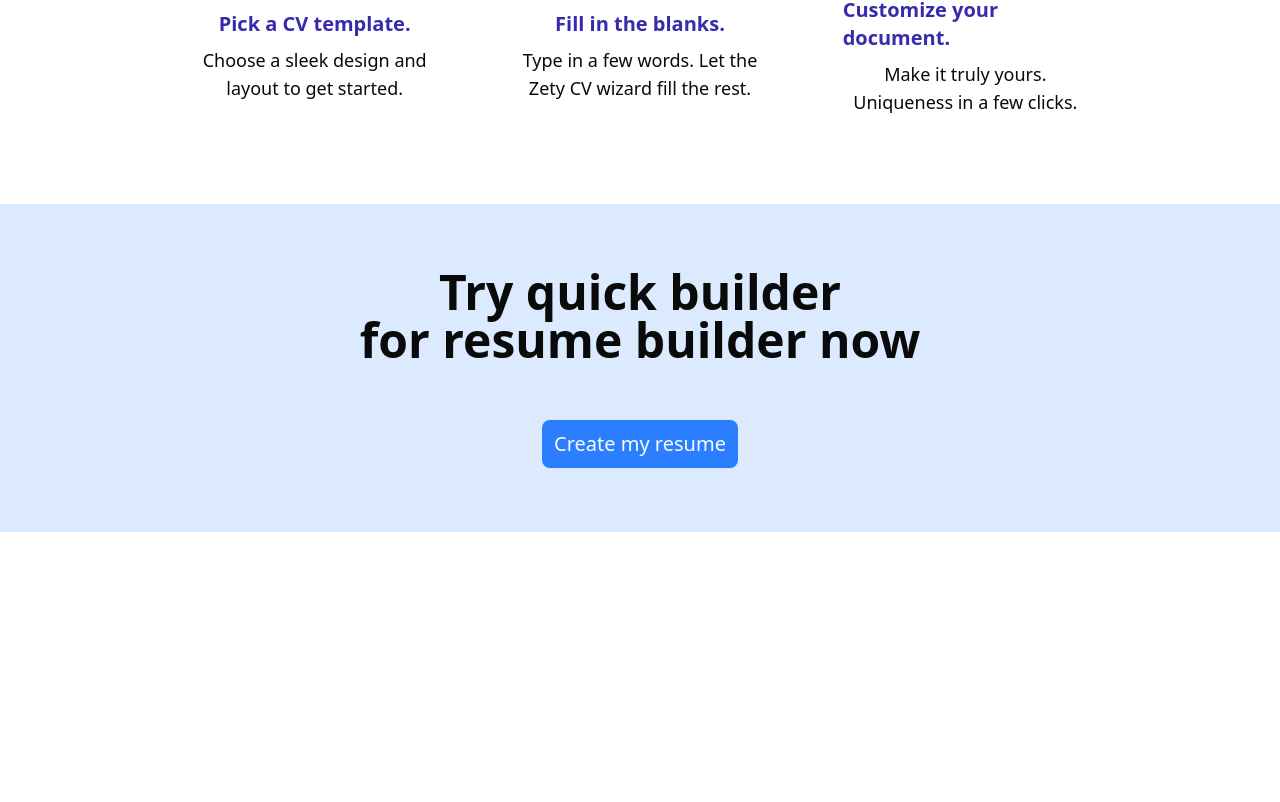
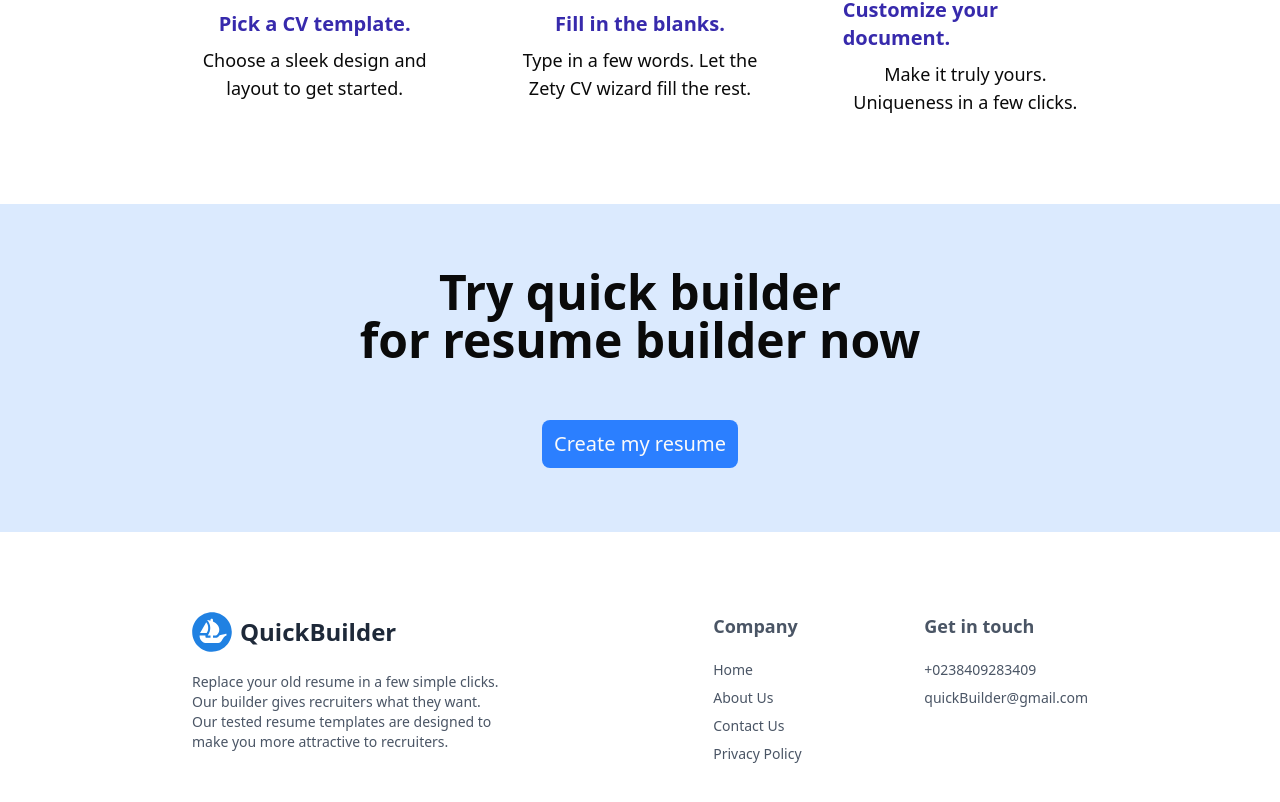
Before and after one commit to userahmad6780/quick_builder, a React (Vite) app: page / in a window 1280 px wide. Shown: the part 1848-2650 px from the top of the page. Before the commit the page ends 2380 px from the top, so only its background shows below. Built offline with nearby package versions, Linux system fonts and the light colour scheme.

Commit message:
feat(footer): created footer for screens

```diff
--- a/src/App.tsx
+++ b/src/App.tsx
@@ -2,6 +2,7 @@ import { Route, Routes } from 'react-router-dom'
 import Resume from './pages/Resume'
 import AppBar from './components/AppBar'
 import Home from './pages/Home'
+import Footer from './components/Footer'
 
 function App() {
   return (
@@ -11,6 +12,7 @@ function App() {
         <Route path="/" element={<Home />} />
         <Route path="/resume" element={<Resume />} />
       </Routes>
+      <Footer/>
     </div>
   )
 }
--- /dev/null
+++ b/src/components/Footer.tsx
@@ -0,0 +1,34 @@
+import { assets } from '../assets/assets'
+
+function Footer() {
+
+  return (
+    <div className='px-4 sm:px-[15%] flex flex-col sm:grid grid-cols-[3fr_1fr_1fr] gap-14 pb-10  mt-20 text-sm'>
+        <div className='text-gray-600 dark:text-white'>
+            <div className='flex items-center pb-5'>
+                <img className="w-[40px]" src={assets.logo} alt='app_logo'/>
+                <span className='px-2 text-gray-800 dark:text-white font-bold text-2xl'>QuickBuilder</span>
+            </div>
+            <p className='w-full md:w-2/3 text-sm'>Replace your old resume in a few simple clicks. Our builder gives recruiters what they want. Our tested resume templates are designed to make you more attractive to recruiters.</p>
+        </div>
+        <div className='text-gray-600 dark:text-white'>
+            <p className='text-lg font-semibold pb-5'>Company</p>
+            <ul>
+                <li className='text-sm pb-2'>Home</li>
+                <li className='text-sm pb-2'>About Us</li>
+                <li className='text-sm pb-2'>Contact Us</li>
+                <li className='text-sm pb-2'>Privacy Policy</li>
+            </ul>
+        </div>
+        <div className='text-gray-600 dark:text-white'>
+            <p className='text-lg font-semibold pb-5'>Get in touch</p>
+            <ul>
+                <li className='text-sm pb-2'>+0238409283409</li>
+                <li className='text-sm pb-2'>quickBuilder@gmail.com</li>
+            </ul>
+        </div>
+    </div>
+  )
+}
+
+export default Footer
--- a/src/components/ResumeSteps.tsx
+++ b/src/components/ResumeSteps.tsx
@@ -9,7 +9,7 @@ function ResumeSteps() {
         <div className="grid sm:grid-cols-2 lg:grid-cols-3 gap-10 md:gap-20">
             <div className="flex flex-col items-center justify-center gap-2">
                 <div>
-                    <img className="w-80 h-80 object-contain" src={assets.step1} alt="pick a cv template"/>
+                    <img className="w-50 h-50 md:w-80 md:h-80 object-contain" src={assets.step1} alt="pick a cv template"/>
                 </div>
                 <span className="text-indigo-800 text-md md:text-xl font-semibold">
                     Pick a CV template.
@@ -20,7 +20,7 @@ function ResumeSteps() {
             </div>
             <div className="flex flex-col items-center justify-center gap-2">
                 <div>
-                    <img className="w-80 h-80 object-contain" src={assets.step2} alt="fill in the blanks"/>
+                    <img className="w-50 h-50 md:w-80 md:h-80 object-contain" src={assets.step2} alt="fill in the blanks"/>
                 </div>
                 <span className="text-indigo-800 text-md md:text-xl font-semibold">
                     Fill in the blanks.
@@ -31,7 +31,7 @@ function ResumeSteps() {
             </div>
             <div className="flex flex-col items-center justify-center gap-2">
                 <div>
-                    <img className="w-80 h-80 object-contain" src={assets.step3} alt="customize your document"/>
+                    <img className="w-50 h-50 md:w-80 md:h-80 object-contain" src={assets.step3} alt="customize your document"/>
                 </div>
                 <span className="text-indigo-800 text-md md:text-xl font-semibold">
                     Customize your document.
```
